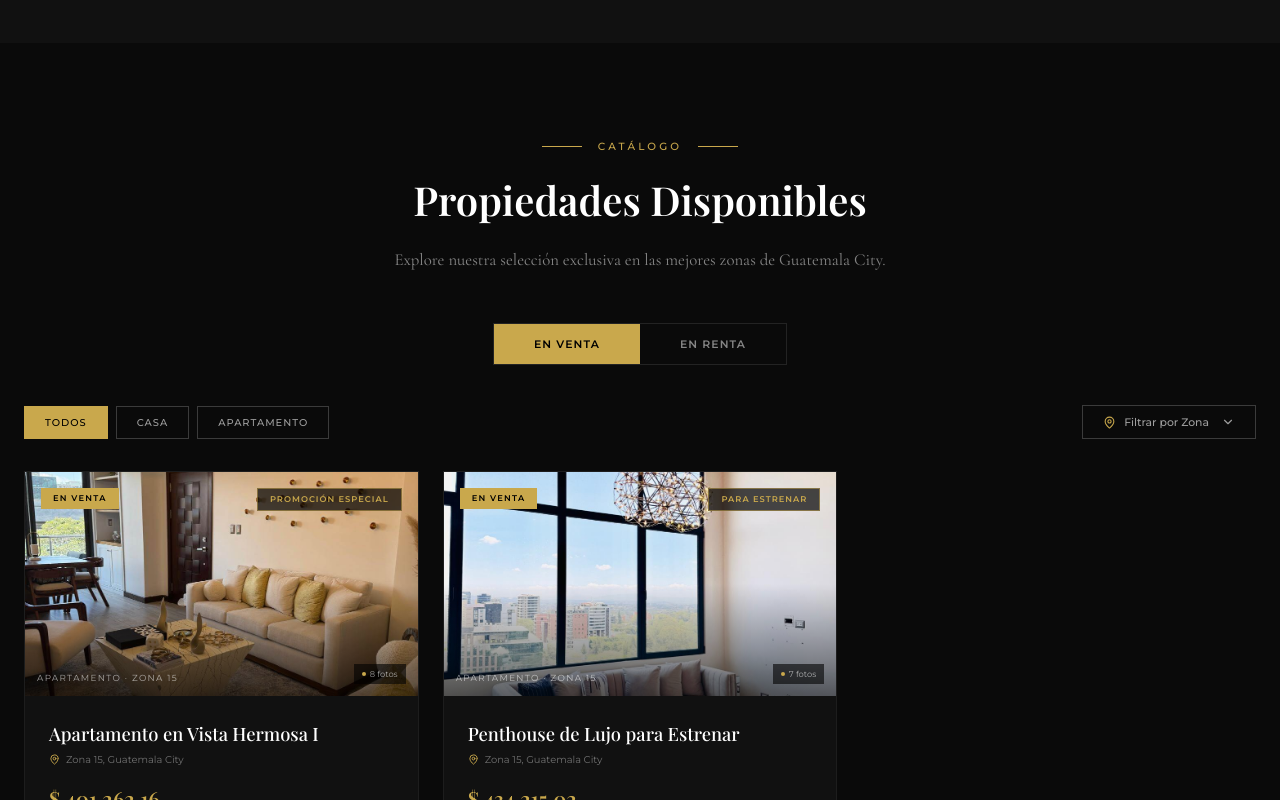
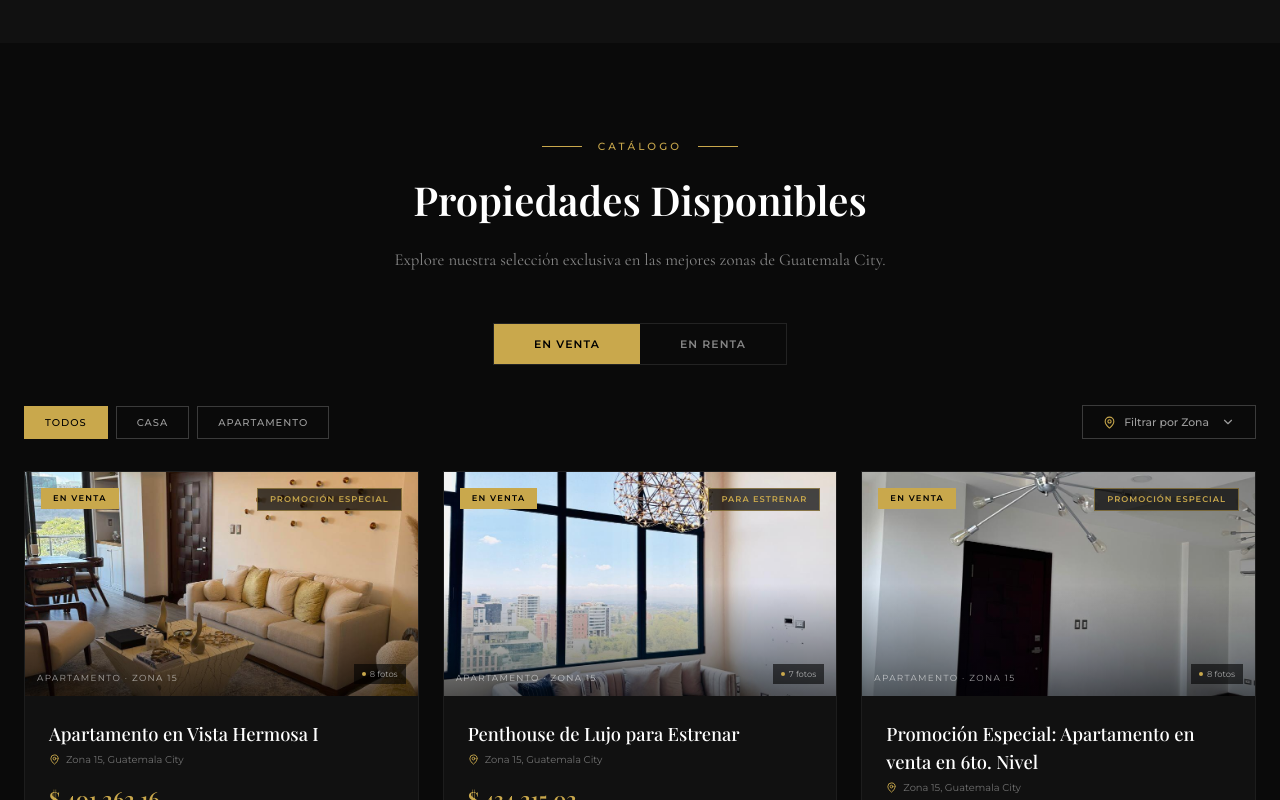
Before and after one commit to lpmunoz99/prestige-house-web, a React (Vite) app: page / in a window 1280 px wide. Shown: the part 2000-2800 px from the top of the page. Built offline with nearby package versions, Linux system fonts and the light colour scheme; a web font is replaced by a local one.

Commit message:
nueva propiedad

```diff
--- a/src/app/data/properties.ts
+++ b/src/app/data/properties.ts
@@ -112,6 +112,33 @@ export const properties: Property[] = [
       `${BASE_PATH}/rentanv6-z15/rentanv6-z15_7.jpeg`, `${BASE_PATH}/rentanv6-z15/rentanv6-z15_8.jpeg`,
     ],
   },
+  // --- PROPIEDAD 4: APARTAMENTO VENTA NIVEL 6 (PROMOCIÓN) ---
+  {
+    id: 4,
+    title: "Promoción Especial: Apartamento en venta en 6to. Nivel",
+    type: "Apartamento",
+    listingType: "venta",
+    address: "Zona 15, Guatemala City",
+    zona: 15,
+    price: "$ 388,847.87",
+    beds: 3,
+    baths: 3.5,
+    area: 172.74,
+    tag: "Promoción Especial",
+    description: "Excelente oportunidad de inversión. Apartamento en venta ubicado en 6to nivel con acabados de lujo. El precio ya incluye impuestos.",
+    features: [
+      "Sala - Comedor", "Cocina cerrada", "Balcón con vistas",
+      "Baño de visitas", "Lavandería", "Cuarto de servicio completo",
+      "Habitación Master con walk-in closet", "2 Habitaciones secundarias con baño",
+      "2 Parqueos individuales", "Terraza y Churrasqueras", "Parque Infantil y Pet Friendly"
+    ],
+    images: [
+      `${BASE_PATH}/rentanv6-z15/rentanv6-z15_1.jpeg`, `${BASE_PATH}/rentanv6-z15/rentanv6-z15_2.jpeg`,
+      `${BASE_PATH}/rentanv6-z15/rentanv6-z15_3.jpeg`, `${BASE_PATH}/rentanv6-z15/rentanv6-z15_4.jpeg`,
+      `${BASE_PATH}/rentanv6-z15/rentanv6-z15_5.jpeg`, `${BASE_PATH}/rentanv6-z15/rentanv6-z15_6.jpeg`,
+      `${BASE_PATH}/rentanv6-z15/rentanv6-z15_7.jpeg`, `${BASE_PATH}/rentanv6-z15/rentanv6-z15_8.jpeg`,
+    ],
+  },
 ];
 
 export const VENTA_ZONAS = [...new Set(
```
Also changed, not shown: 1 other file (tests, documents, lock files or other folders).
